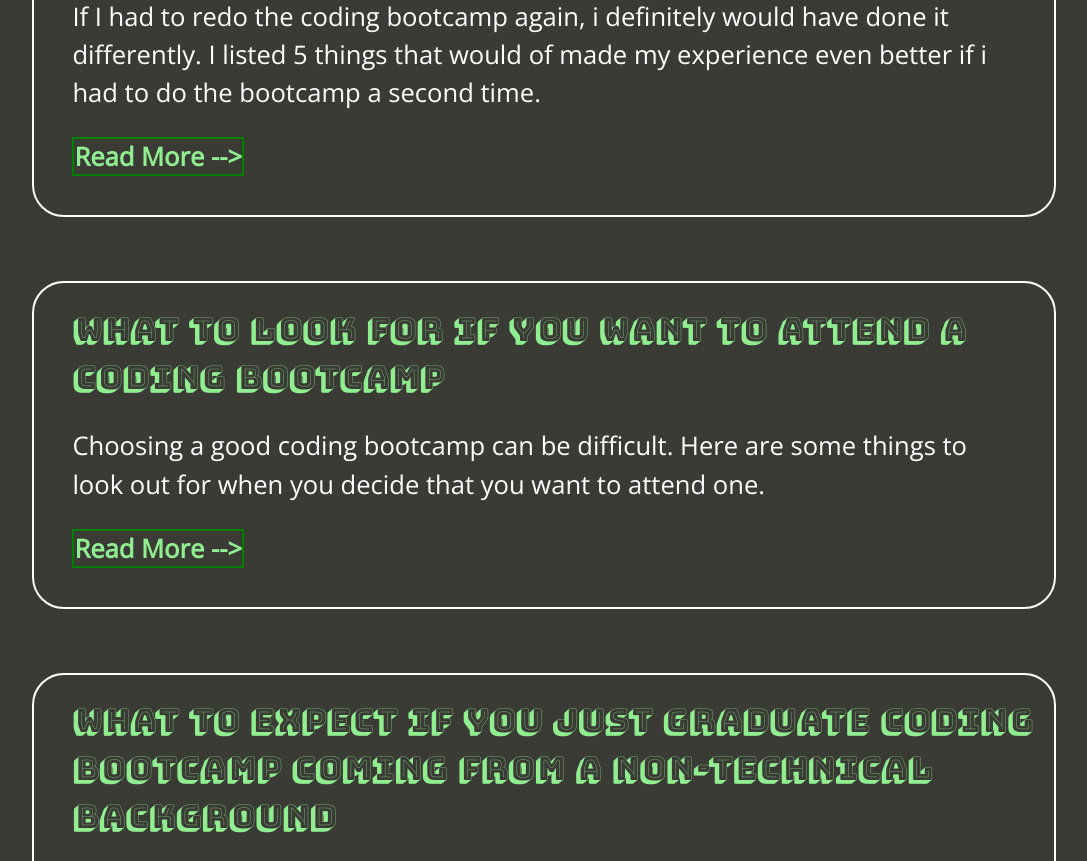
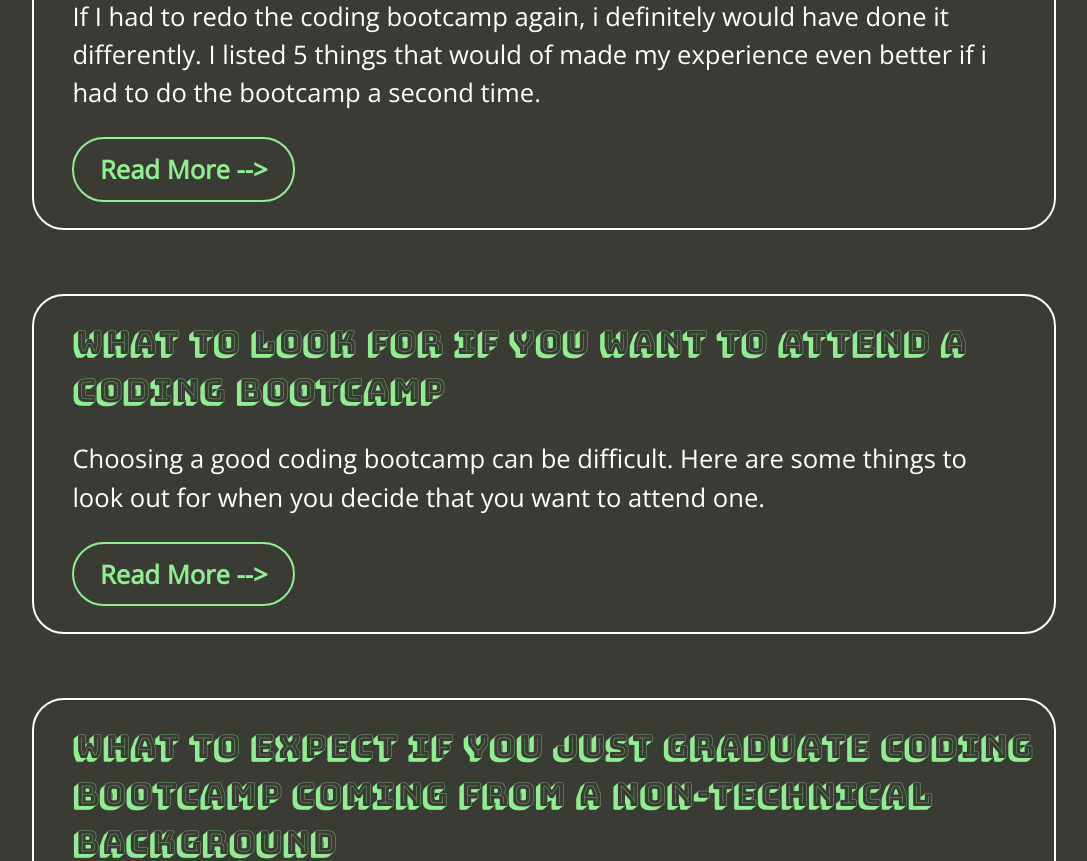
Before and after one commit to StudentCZ/my-website, a React (Create React App) app: page / in a window 1280 px wide. Shown: the part 3040-3901 px from the top of the page, without its empty margins (96-1183 px from the left). Built offline with nearby package versions, Linux system fonts and the light colour scheme.

Commit message:
added margin to read more border

```diff
--- a/src/components/Articles.module.css
+++ b/src/components/Articles.module.css
@@ -60,15 +60,18 @@ a {
 
 .textLinkBorder {
   margin-bottom: 3vw;
+  margin-top: 3vw;
 }
 .textLink {
-  border: 2px solid green;
+  border: 2px solid lightgreen;
+  border-radius: 2.5vw;
   color: lightgreen;
   font-weight: bold;
   font-family: 'Open Sans', sans-serif;
   margin-left: 3vw;
   margin-bottom: -3vw;
   font-size: 2vw;
+  padding: 1vw 2vw 1vw 2vw;
 }
 
 @media only screen and (max-width: 600px) {
```
